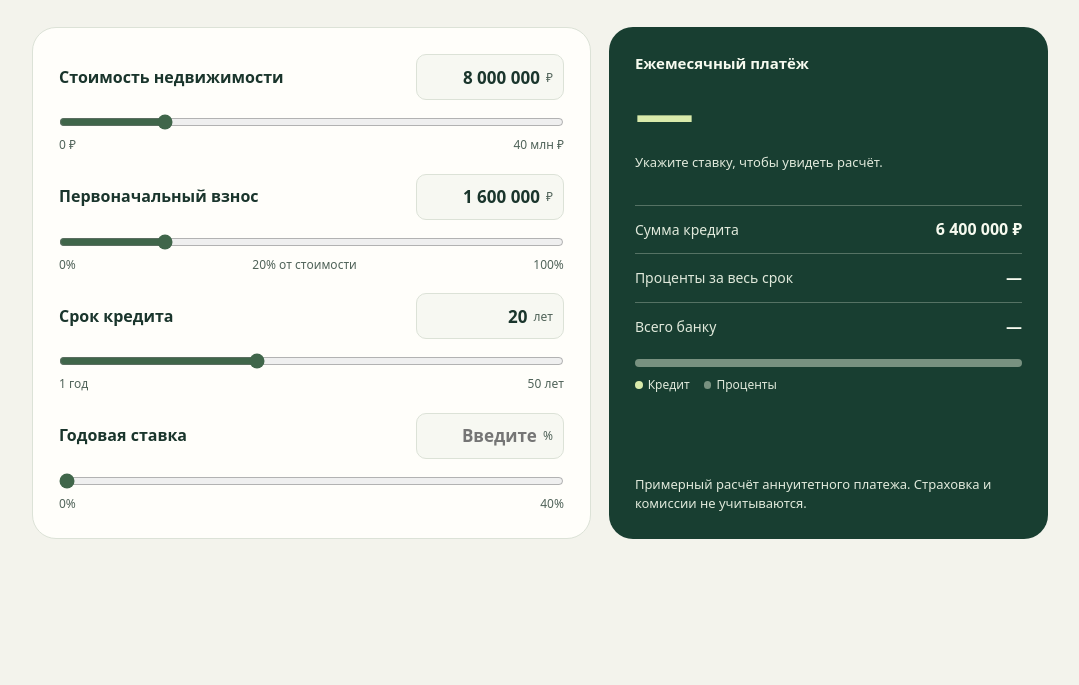
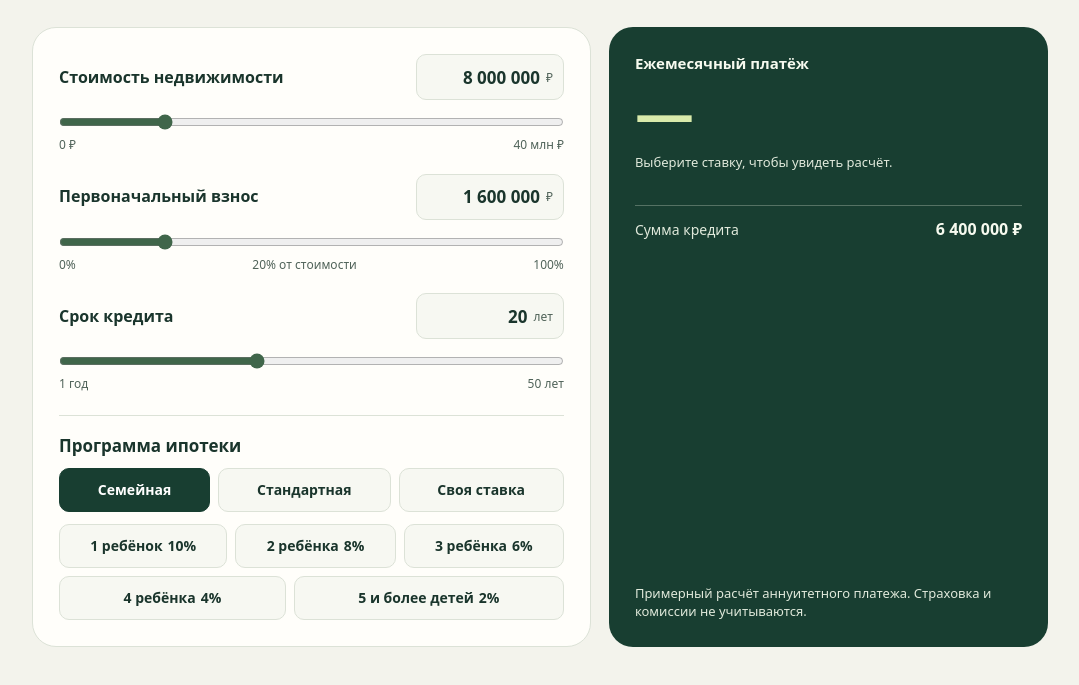
Before and after one commit to fedorovgeo2492/JuliRieltor, a plain HTML site: page index.html in a window 1280 px wide. Shown: the part 199-884 px from the top of the page, without its empty margins (100-1179 px from the left). Before the commit the page ends 800 px from the top, so only its background shows below. Drawn offline with Linux system fonts and the light colour scheme.

Commit message:
Add files via upload

```diff
--- a/index.html
+++ b/index.html
@@ -8,6 +8,7 @@
 <style>
   :root { --paper:#f3f3ec; --card:#fffefa; --ink:#1a352c; --muted:#506359; --line:#dce2d7; --green:#183e31; --accent:#d9eaab; }
   * { box-sizing:border-box; }
+  [hidden] { display:none !important; }
   body { margin:0; background:var(--paper); color:var(--ink); font:16px/1.45 system-ui,-apple-system,sans-serif; }
   main { max-width:1080px; margin:auto; padding:48px 32px; }
   header { margin-bottom:30px; }
@@ -19,6 +20,16 @@
   .controls, .result { border-radius:24px; padding:26px; }
   .controls { background:var(--card); border:1px solid var(--line); }
   .field+.field { margin-top:20px; }
+  .rate-settings { margin:22px 0 0; padding:18px 0 0; border:0; border-top:1px solid var(--line); }
+  .rate-settings h2 { margin:0 0 10px; font-size:17px; }
+  .rate-options { display:flex; flex-wrap:wrap; gap:8px; }
+  .rate-panel { margin-top:12px; }
+  .rate-options label { position:relative; flex:1 1 auto; }
+  .rate-options input { position:absolute; width:1px; height:1px; opacity:0; }
+  .rate-options label span { display:flex; align-items:center; justify-content:center; min-height:44px; height:100%; padding:8px 11px; border:1px solid var(--line); border-radius:10px; text-align:center; color:var(--ink); background:#f7f8f2; font-size:14px; cursor:pointer; }
+  .rate-options input:checked+span { border-color:var(--green); background:var(--green); color:white; }
+  .rate-options input:focus-visible+span { outline:2px solid #456948; outline-offset:2px; }
+  .rate-options strong { margin-left:5px; white-space:nowrap; font-variant-numeric:tabular-nums; }
   .field-head { display:flex; align-items:center; justify-content:space-between; gap:12px; }
   label { font-weight:650; }
   .input { display:flex; align-items:center; gap:6px; width:148px; min-height:46px; flex-shrink:0; border:1px solid var(--line); border-radius:10px; background:#f7f8f2; padding:0 10px; }
@@ -37,11 +48,6 @@
   dl>div { border-top:1px solid #557264; display:flex; align-items:baseline; justify-content:space-between; gap:12px; padding:12px 0; }
   dt { color:#e0e9db; font-size:14px; }
   dd { margin:0; text-align:right; font-weight:650; font-variant-numeric:tabular-nums; overflow-wrap:anywhere; }
-  .bar { height:8px; border-radius:10px; overflow:hidden; background:#789180; margin:9px 0 4px; }
-  .bar>span { width:0; height:100%; display:block; border-radius:10px; background:var(--accent); }
-  .legend { display:flex; gap:14px; flex-wrap:wrap; color:#e0e9db; font-size:12px; margin:5px 0 18px; }
-  .legend i { display:inline-block; width:.65em; height:.65em; margin-right:5px; border-radius:50%; background:var(--accent); }
-  .legend span+span i { background:#789180; }
   .note { margin:auto 0 0; padding-top:14px; }
   .return { margin:10px 0 0; }
   .send { min-height:48px; margin-top:16px; border:0; border-radius:11px; padding:10px 14px; background:var(--accent); color:var(--ink); font:700 15px system-ui,sans-serif; cursor:pointer; }
@@ -85,23 +91,46 @@
         <input id="years-slider" type="range" min="1" max="50" step="1" value="20" aria-label="Изменить срок кредита в годах">
         <div class="bounds"><span>1 год</span><span>50 лет</span></div>
       </div>
-      <div class="field">
-        <div class="field-head"><label for="rate">Годовая ставка</label><div class="input"><input id="rate" inputmode="decimal" placeholder="Введите" maxlength="7" aria-label="Годовая ставка, процентов"><span class="unit" aria-hidden="true">%</span></div></div>
-        <input id="rate-slider" type="range" min="0" max="40" step="0.1" value="0" aria-label="Изменить годовую ставку в процентах">
-        <div class="bounds"><span>0%</span><span>40%</span></div>
-      </div>
+      <section class="rate-settings" aria-labelledby="rate-title">
+        <h2 id="rate-title">Программа ипотеки</h2>
+        <div class="rate-options" role="group" aria-label="Вид ипотеки">
+          <label><input type="radio" name="mortgage-plan" value="family" checked><span>Семейная</span></label>
+          <label><input type="radio" name="mortgage-plan" value="standard"><span>Стандартная</span></label>
+          <label><input type="radio" name="mortgage-plan" value="custom"><span>Своя ставка</span></label>
+        </div>
+        <div class="rate-options rate-panel" id="family-rates" role="group" aria-label="Ставка по количеству детей">
+          <label><input type="radio" name="rate-preset" value="10"><span>1 ребёнок <strong>10%</strong></span></label>
+          <label><input type="radio" name="rate-preset" value="8"><span>2 ребёнка <strong>8%</strong></span></label>
+          <label><input type="radio" name="rate-preset" value="6"><span>3 ребёнка <strong>6%</strong></span></label>
+          <label><input type="radio" name="rate-preset" value="4"><span>4 ребёнка <strong>4%</strong></span></label>
+          <label><input type="radio" name="rate-preset" value="2"><span>5 и более детей <strong>2%</strong></span></label>
+        </div>
+        <div class="rate-panel" id="standard-rates" hidden>
+          <div class="rate-options" role="group" aria-label="Вариант стандартной ипотеки">
+            <label><input type="radio" name="standard-variant" value="subsidized"><span>Субсидированная</span></label>
+            <label><input type="radio" name="standard-variant" value="regular"><span>Обычная <strong>19,5%</strong></span></label>
+          </div>
+          <div class="rate-options rate-panel" id="subsidized-rates" role="group" aria-label="Субсидированная ставка" hidden>
+            <label><input type="radio" name="rate-preset" value="14.5"><span>14,5%</span></label>
+            <label><input type="radio" name="rate-preset" value="13.9"><span>13,9%</span></label>
+            <label><input type="radio" name="rate-preset" value="12.65"><span>12,65%</span></label>
+            <label><input type="radio" name="rate-preset" value="10.5"><span>10,5%</span></label>
+          </div>
+        </div>
+        <div class="rate-panel" id="custom-rate" hidden>
+          <div class="field-head"><label for="rate">Годовая ставка</label><div class="input"><input id="rate" inputmode="decimal" placeholder="Введите" maxlength="7" aria-label="Годовая ставка, процентов"><span class="unit" aria-hidden="true">%</span></div></div>
+          <input id="rate-slider" type="range" min="0" max="40" step="0.1" value="0" aria-label="Изменить годовую ставку в процентах">
+          <div class="bounds"><span>0%</span><span>40%</span></div>
+        </div>
+      </section>
     </section>
     <section class="result" aria-labelledby="result-title">
       <h2 id="result-title">Ежемесячный платёж</h2>
       <output id="payment" class="payment" for="price deposit years rate">—</output>
-      <p id="status" class="status" role="status">Укажите ставку, чтобы увидеть расчёт.</p>
+      <p id="status" class="status" role="status">Выберите ставку, чтобы увидеть расчёт.</p>
       <dl>
         <div><dt>Сумма кредита</dt><dd id="principal">—</dd></div>
-        <div><dt>Проценты за весь срок</dt><dd id="interest">—</dd></div>
-        <div><dt>Всего банку</dt><dd id="total">—</dd></div>
       </dl>
-      <div class="bar" aria-hidden="true"><span id="principal-share"></span></div>
-      <div class="legend" aria-hidden="true"><span><i></i>Кредит</span><span><i></i>Проценты</span></div>
       <p class="note">Примерный расчёт аннуитетного платежа. Страховка и комиссии не учитываются.</p>
       <button class="send" id="send-result" type="button" hidden disabled>Отправить расчёт в бот</button>
       <p class="return" id="return" hidden>Чтобы оставить заявку, закройте калькулятор и нажмите «Продолжить анкету» в чате.</p>
@@ -129,6 +158,8 @@
   const inputs = Object.fromEntries(fields.map((field) => [field, byId(field)]));
   const sliders = Object.fromEntries(fields.map((field) => [field, byId(field + '-slider')]));
   const sendResult = byId('send-result');
+  const ratePresets = document.querySelectorAll('input[name="rate-preset"]');
+  const standardVariants = document.querySelectorAll('input[name="standard-variant"]');
   let questionnaire = '';
   let resultPayload = '';
 
@@ -167,13 +198,12 @@
     else if (!(deposit >= 0)) message = 'Введите первоначальный взнос в рублях.';
     else if (deposit >= price) message = 'Взнос должен быть меньше стоимости недвижимости.';
     else if (!(years >= 1 && years <= 50)) message = 'Укажите срок от 1 до 50 лет.';
-    else if (!rateText) message = 'Укажите ставку, чтобы увидеть расчёт.';
+    else if (!rateText) message = 'Выберите ставку, чтобы увидеть расчёт.';
     else if (!(rate >= 0 && rate <= 100)) message = 'Укажите годовую ставку от 0 до 100%.';
 
     const principal = price - deposit;
     const payment = message ? NaN : monthlyPayment(principal, rate, years);
-    const total = payment * years * 12;
-    const valid = Number.isFinite(total);
+    const valid = Number.isFinite(payment);
     resultPayload = valid && questionnaire
       ? ['calc', questionnaire, price, deposit, years, Math.round(rate * 1000)].join('_')
       : '';
@@ -181,9 +211,6 @@
     byId('status').textContent = message || 'При выбранной ставке и сроке';
     byId('principal').textContent = amountsValid ? rubles(principal) : '—';
     byId('payment').textContent = valid ? rubles(payment) : '—';
-    byId('interest').textContent = valid ? rubles(Math.max(0, total - principal)) : '—';
-    byId('total').textContent = valid ? rubles(total) : '—';
-    byId('principal-share').style.width = valid ? (100 * principal / total) + '%' : '0%';
   }
 
   for (const field of fields) {
@@ -204,6 +231,33 @@
       if (Number.isFinite(value)) inputs[field].value = formatter.format(value);
     });
   }
+  function selectRate(rate) {
+    inputs.rate.value = rate.replace('.', ',');
+    render();
+  }
+
+  for (const button of document.querySelectorAll('input[name="mortgage-plan"]')) {
+    button.addEventListener('change', () => {
+      byId('family-rates').hidden = button.value !== 'family';
+      byId('standard-rates').hidden = button.value !== 'standard';
+      byId('custom-rate').hidden = button.value !== 'custom';
+      byId('subsidized-rates').hidden = true;
+      for (const choice of [...ratePresets, ...standardVariants]) choice.checked = false;
+      selectRate('');
+    });
+  }
+  for (const button of standardVariants) {
+    button.addEventListener('change', () => {
+      const subsidized = button.value === 'subsidized';
+      byId('subsidized-rates').hidden = !subsidized;
+      for (const choice of ratePresets) choice.checked = false;
+      selectRate(subsidized ? '' : '19.5');
+    });
+  }
+  for (const button of ratePresets) {
+    button.addEventListener('change', () => selectRate(button.value));
+  }
+
   sendResult.addEventListener('click', () => {
     if (resultPayload) window.WebApp.openMaxLink('https://max.ru/id260808618176_bot?start=' + resultPayload);
   });
```
